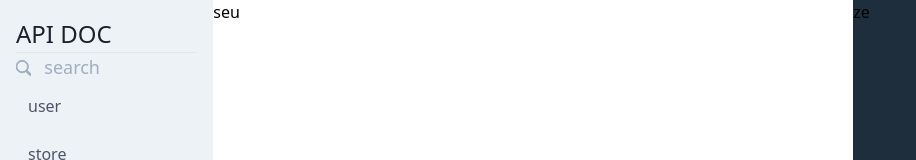
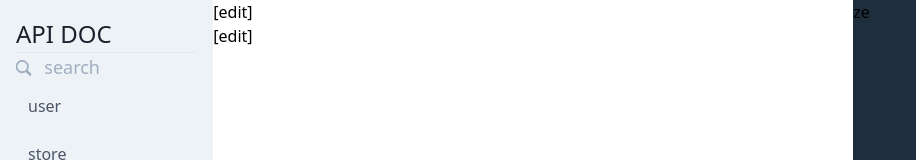
Before and after one commit to FranciscoBBC/api-doc, a Next.js app: page / in a window 1280 px wide. Shown: the top 160 px of the page, without its empty margins (0-916 px from the left). Built offline with nearby package versions, Linux system fonts and the light colour scheme.

Commit message:
create content component

```diff
--- a/src/components/ApiRoutes.tsx
+++ b/src/components/ApiRoutes.tsx
@@ -2,7 +2,10 @@ import React from 'react';
 import { BsArrowRight, BsPlus } from 'react-icons/bs';
 import ApiRoutesModel from '@models/components/ApiRoutesModel';
 
-const ApiRoutes: React.FC<ApiRoutesModel> = ({ routes }: ApiRoutesModel) => {
+const ApiRoutes: React.FC<ApiRoutesModel> = ({
+  routes,
+  handleChange
+}: ApiRoutesModel) => {
   const [menuColapse, setMenuColapse] = React.useState([]);
   const [selectMenu, setSelectMenu] = React.useState();
 
@@ -13,6 +16,11 @@ const ApiRoutes: React.FC<ApiRoutesModel> = ({ routes }: ApiRoutesModel) => {
       } else {
         setMenuColapse([...menuColapse, val]);
       }
+    };
+
+    const handleSelect = val => {
+      setSelectMenu(val.name);
+      handleChange(val.description);
     };
 
     if (!Array.isArray(apiRoutes)) return null;
@@ -43,7 +51,7 @@ const ApiRoutes: React.FC<ApiRoutesModel> = ({ routes }: ApiRoutesModel) => {
                           ? 'bg-white text-oceanBlue shadow-sm'
                           : 'bg-transparent'
                       }`}
-                      onClick={() => setSelectMenu(link.name)}
+                      onClick={() => handleSelect(link)}
                     >
                       {link.name}
                       {selectMenu === link.name ? (
@@ -65,7 +73,7 @@ const ApiRoutes: React.FC<ApiRoutesModel> = ({ routes }: ApiRoutesModel) => {
                     ? 'bg-white text-oceanBlue shadow-sm'
                     : 'bg-transparent'
                 }`}
-                onClick={() => setSelectMenu(link.name)}
+                onClick={() => handleSelect(link)}
               >
                 {link.name}
                 {selectMenu === link.name ? (
--- /dev/null
+++ b/src/components/Content.tsx
@@ -0,0 +1,14 @@
+import React from 'react';
+import ContentModel from '@models/components/ContentModel';
+
+const Content: React.FC<ContentModel> = ({ data }: ContentModel) => {
+  return (
+    <div>
+      <button type="button">[edit]</button>
+      <div>{data}</div>
+      <button type="button">[edit]</button>
+    </div>
+  );
+};
+
+export default Content;
--- a/src/components/MainWrapper.tsx
+++ b/src/components/MainWrapper.tsx
@@ -1,14 +1,17 @@
 import React from 'react';
 import Menu from '@components/Menu';
+import Content from '@components/Content';
 
 const MainWrapper = () => {
+  const [data, setData] = React.useState();
+
   return (
     <div className="flex flex-wrap">
       <div className="w-full sm:w-full md:w-full lg:w-1/6 xl:w-1/6 bg-gray-200 md:h-auto sm:h-auto lg:h-screen xl:h-screen">
-        <Menu />
+        <Menu handleChange={setData} />
       </div>
       <div className="w-full sm:w-full md:w-full lg:w-1/2 xl:w-1/2 bg-white md:h-auto sm:h-auto lg:h-screen xl:h-screen">
-        seu
+        <Content data={data} />
       </div>
       <div className="w-full sm:w-full md:w-full lg:w-1/3 xl:w-1/3 bg-darkBlue md:h-auto sm:h-auto lg:h-screen xl:h-screen">
         ze
--- a/src/components/Menu.tsx
+++ b/src/components/Menu.tsx
@@ -2,7 +2,7 @@ import React from 'react';
 import SearchIput from '@components/SearchInput';
 import ApiRoutes from '@components/ApiRoutes';
 
-const Menu = () => {
+const Menu = ({ handleChange }: { handleChange: (val: string) => null }) => {
   const mock = [
     {
       group: 'user',
@@ -71,14 +71,16 @@ const Menu = () => {
       ]
     }
   ];
+
   const [routes, setRoutes] = React.useState(mock);
+
   return (
     <div className="p-4">
       <div className="border-b">
         <h1 className="text-2xl font-medium text-gray-900">API DOC</h1>
       </div>
       <SearchIput handleSearch={setRoutes} />
-      <ApiRoutes routes={routes} />
+      <ApiRoutes routes={routes} handleChange={handleChange} />
     </div>
   );
 };
--- a/src/models/components/ApiRoutesModel.ts
+++ b/src/models/components/ApiRoutesModel.ts
@@ -12,6 +12,7 @@ interface Route {
 
 interface ApiRoutesModel {
   routes?: Route[];
+  handleChange: (val: string) => null;
 }
 
 export default ApiRoutesModel;
--- /dev/null
+++ b/src/models/components/ContentModel.ts
@@ -0,0 +1,5 @@
+interface ContentModel {
+  data: string;
+}
+
+export default ContentModel;
```
